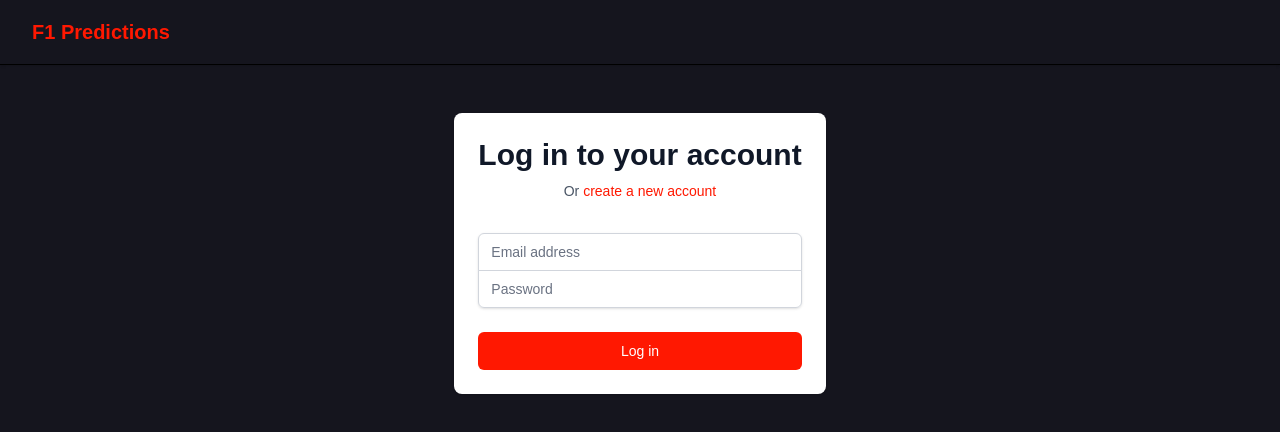
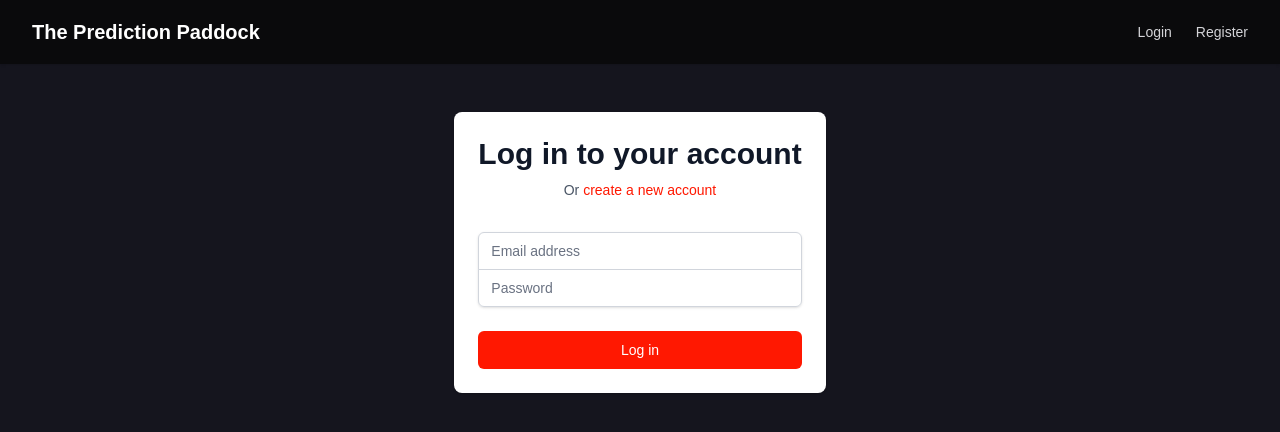
Before and after one commit to KasperOfzeau/f1-predictions, a Next.js app: page /login in a window 1280 px wide. Shown: the top 432 px of the page. Built offline with nearby package versions, Linux system fonts and the light colour scheme; no server answers.

Commit message:
Update NotificationsPage header and Nav component: Changed header text to "Pool notifications" and updated navigation links to reflect application branding, including login and registration options

```diff
--- a/app/notifications/page.tsx
+++ b/app/notifications/page.tsx
@@ -40,7 +40,7 @@
 
       <main className="max-w-3xl mx-auto py-6 sm:px-6 lg:px-8">
         <div className="px-4 py-6 sm:px-0">
-          <h1 className="text-3xl font-bold mb-6 text-white">Notifications</h1>
+          <h1 className="text-3xl font-bold mb-6 text-white">Pool notifications</h1>
 
           {!notifications || notifications.length === 0 ? (
             <div className="bg-white shadow rounded-lg p-8 text-center">
--- a/components/Nav.tsx
+++ b/components/Nav.tsx
@@ -51,24 +51,23 @@
   const displayLetter = fullName?.charAt(0)?.toUpperCase() || username?.charAt(0)?.toUpperCase() || '?'
 
   return (
-    <nav className="bg-carbon-black border-b border-f1-black shadow-sm">
-      <div className="max-w-7xl mx-auto px-4 sm:px-6 lg:px-8">
+    <nav className="bg-[#0a0a0c] shadow-sm">
+      <div className="max-w-full mx-auto px-4 sm:px-6 lg:px-8">
         <div className="flex justify-between h-16">
           <div className="flex items-center">
-            <Link href="/dashboard">
-              <h1 className="text-xl font-bold text-f1-red">F1 Predictions</h1>
+            <Link href="/">
+              <h1 className="text-xl font-bold text-white">The Prediction Paddock</h1>
             </Link>
           </div>
 
-          {username && (
+          {username ? (
             <div className="flex items-center gap-6">
-              <Link
+               <Link
                 href="/dashboard"
                 className="text-sm font-medium text-zinc-300 hover:text-white transition-colors"
               >
                 Dashboard
               </Link>
-
               <Link
                 href="/notifications"
                 className="relative text-zinc-300 hover:text-white transition-colors"
@@ -117,6 +116,21 @@
                 <span className="hidden sm:inline">@{username}</span>
               </Link>
             </div>
+          ) : (
+            <div className="flex items-center gap-6">
+              <Link
+                href="/login"
+                className="text-sm font-medium text-zinc-300 hover:text-white transition-colors"
+              >
+                Login
+              </Link>
+              <Link
+                href="/register"
+                className="text-sm font-medium text-zinc-300 hover:text-white transition-colors"
+              >
+                Register
+              </Link>
+            </div>
           )}
         </div>
       </div>
```
